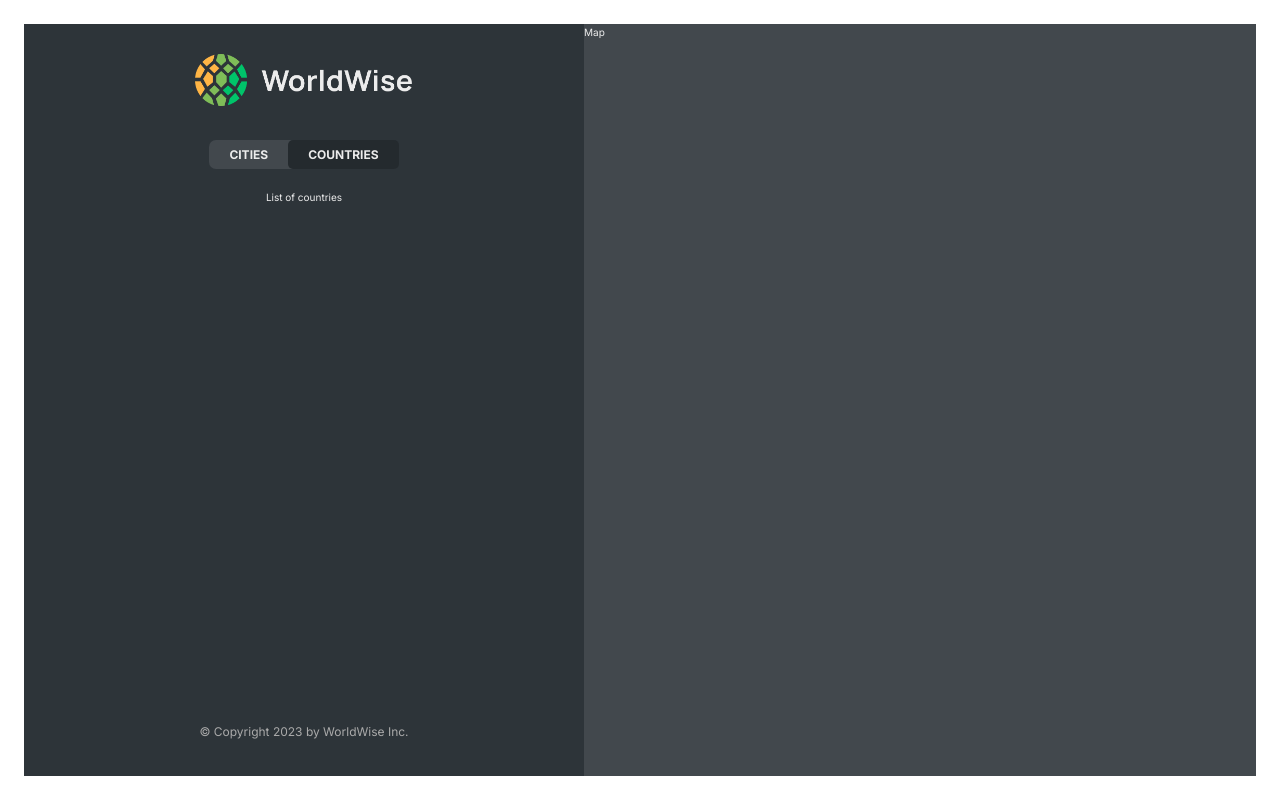
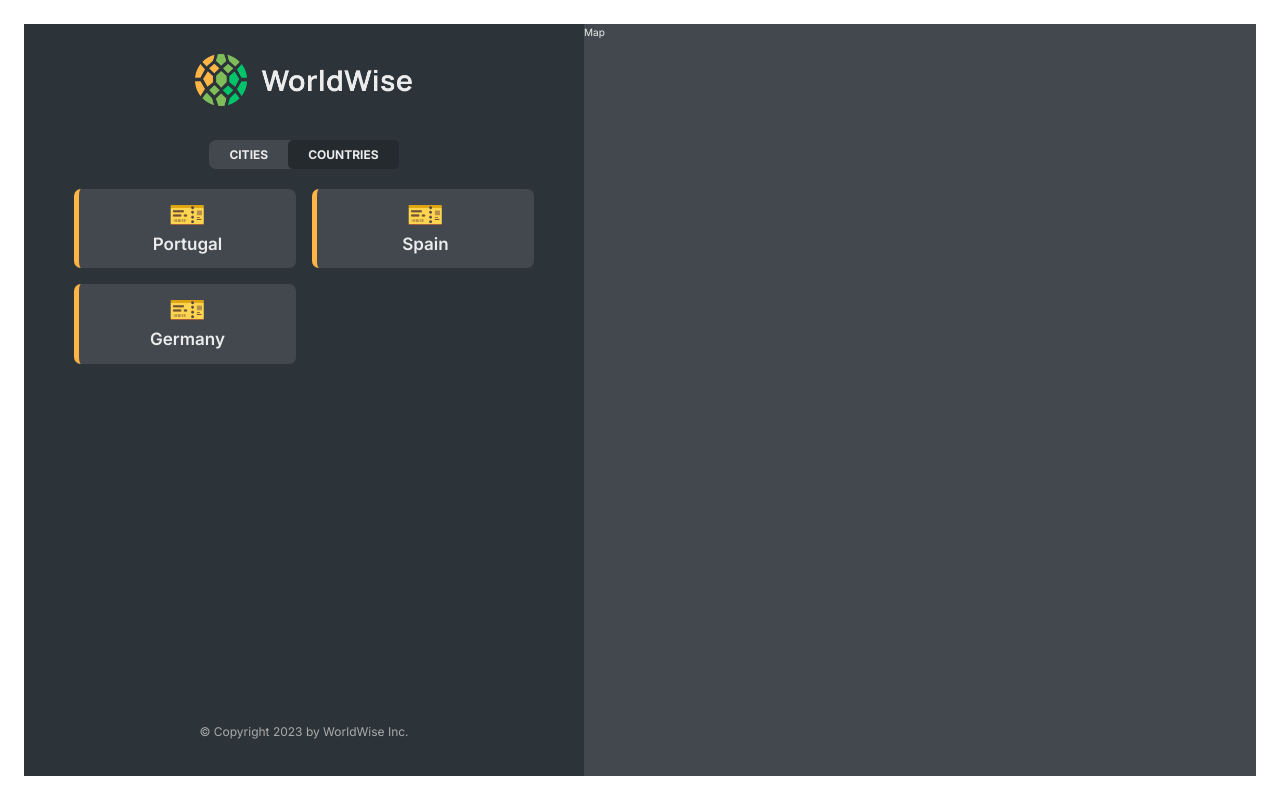
Before and after one commit to bezerrarodrigo/world-traveler, a React (Vite) app: page /app/countries in a window 1280 px wide. Built offline with nearby package versions, Linux system fonts and the light colour scheme; data requests are answered from the project's data file.

Commit message:
feat: implementing countries list

```diff
--- a/src/App.jsx
+++ b/src/App.jsx
@@ -1,4 +1,6 @@
 import {BrowserRouter, Route, Routes} from 'react-router-dom';
+import {useEffect, useState} from 'react';
+
 import {Product} from './pages/Product/Product.jsx';
 import {Homepage} from './pages/Homepage/Homepage.jsx';
 import {Pricing} from './pages/Product/Pricing.jsx';
@@ -6,7 +8,7 @@
 import {AppLayout} from './pages/AppLayout/AppLayout.jsx';
 import Login from './pages/Login/Login.jsx';
 import {CityList} from './components/CityList/CityList.jsx';
-import {useEffect, useState} from 'react';
+import {CountryList} from './components/CountryList/CountryList.jsx';
 
 const BASE_URL = 'http://localhost:3000';
 
@@ -48,7 +50,7 @@
         <Route path="/app" element={<AppLayout/>}>
           <Route index element={<CityList cities={cities} onLoading={isLoading}/>}/>
           <Route path="cities" element={<CityList cities={cities} onLoading={isLoading}/>}/>
-          <Route path="countries" element={<p>List of countries</p>}/>
+          <Route path="countries" element={<CountryList cities={cities} onLoading={isLoading}/>}/>
           <Route path="form" element={<p>Form</p>}/>
         </Route>
         <Route path="*" element={<PageNotFound/>}/>
--- /dev/null
+++ b/src/components/CountryList/CountryList.jsx
@@ -0,0 +1,33 @@
+import styles from './CountryList.module.css';
+import Spinner from '../Spinner/Spinner.jsx';
+import Message from '../Mesage/Message.jsx';
+import CountryItem from '../CountryItem/CountryItem.jsx';
+
+export function CountryList({cities, onLoading}) {
+
+  const countries = cities.reduce((arrCities, city) => {
+
+    if(!arrCities.map(el => el.country).includes(city.country)) {
+
+      return [...arrCities, {country: city.country, emoji: city.emoji}];
+
+    } else {
+      return arrCities;
+    }
+
+  }, []);
+
+
+  if(onLoading) return <Spinner/>;
+
+  if(!countries.length) return <Message
+    message="Add your first city by clicking on a city on the map!"/>;
+
+  return (
+    <ul className={styles.countryList}>
+      {countries.map(country => {
+        return <CountryItem country={country}/>;
+      })}
+    </ul>
+  );
+}
--- a/src/components/CountryList/CountryList.module.css
+++ b/src/components/CountryList/CountryList.module.css
@@ -2,7 +2,7 @@
   width: 100%;
   height: 65vh;
   list-style: none;
-  overflow-y: scroll;
+  overflow-y: hidden;
   overflow-x: hidden;
 
   display: grid;
```
